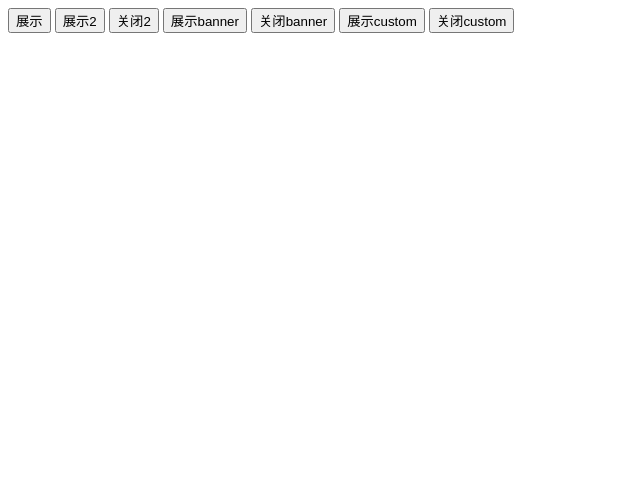
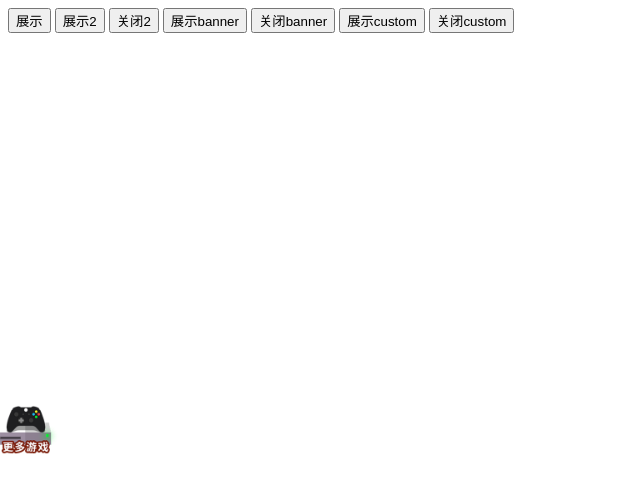
Before and after one commit to linzhihuagit/yh5_sdk, a plain HTML site: page index.html in a window 1280 px wide. Shown: the whole page, without its empty margins (0-640 px from the left). Drawn offline with Linux system fonts and the light colour scheme.

Commit message:
更多游戏按钮

```diff
--- a/index.html
+++ b/index.html
@@ -25,6 +25,7 @@
       yh5.initMoreGame2();
       yh5.initGameBanner();
       yh5.initCustomBox("custom3", { show_len: 3, start: 1, left: '0px', top: '50%' });
+      yh5.initBtnMore({left: '0px', top: '50%'})
     }
   </script>
 </body>
--- a/yh5_sdk/yh5.sdk.js
+++ b/yh5_sdk/yh5.sdk.js
@@ -205,6 +205,23 @@
       </a>`
     }
   }
+  class MoreBtn {
+    init(info) {
+      this.type = !info.type ? 1 : info.type;
+      this.left = info.left ? info.left : null;
+      this.right = info.left ? info.right : null;
+      this.top = info.top ? info.top : null;
+      this.openUrl = window.yh5.topDomain + "/games/developer?name=Linder";
+      this.btnIcon = `./yh5_sdk/assets/btnMore${this.type}.png`;
+      this.drawView();
+    }
+    drawView() {
+      var btnHtml = `<a id="btn-more" href="${this.openUrl}" target="_blank" style="position: absolute;${this.left ? "left:" + this.left + ";" : ""}${this.right ? "right:" + this.right + ";" : ""}${this.top ? "top:" + this.top + ";" : ""}">
+        <img src="${this.btnIcon}" alt="" style="width:60px;height:60px;">
+      </a>`;
+      document.body.appendChild(document.createRange().createContextualFragment(btnHtml));
+    }
+  }
   class YH5 {
     constructor() {
       this.initTime = Math.round((new Date()).getTime() / 1000);
@@ -212,6 +229,7 @@
       this.moreGame = null;
       this.moreGame2 = null;
       this.gameBanner = null;
+      this.btnMore = null;
       this.customBox = {};
       this.topDomain = "https://yandex.com";
       if (location.ancestorOrigins && location.ancestorOrigins.length) {
@@ -241,6 +259,10 @@
     hideCustomBox(tag) {
       this.customBox[tag].hide();
     }
+    initBtnMore(info) {
+      this.btnMore = new MoreBtn();
+      this.btnMore.init(info);
+    }
     canShowAd() {
       let hostname = location.hostname;
       return (hostname.indexOf("127.0.0.1") > -1 || hostname.indexOf("localhost")) || Math.round((new Date()).getTime() / 1000) - this.initTime > 60;
```
Also changed, not shown: yh5_sdk/assets/btnMore1.png (added), yh5_sdk/assets/btnMore2.png (added).
